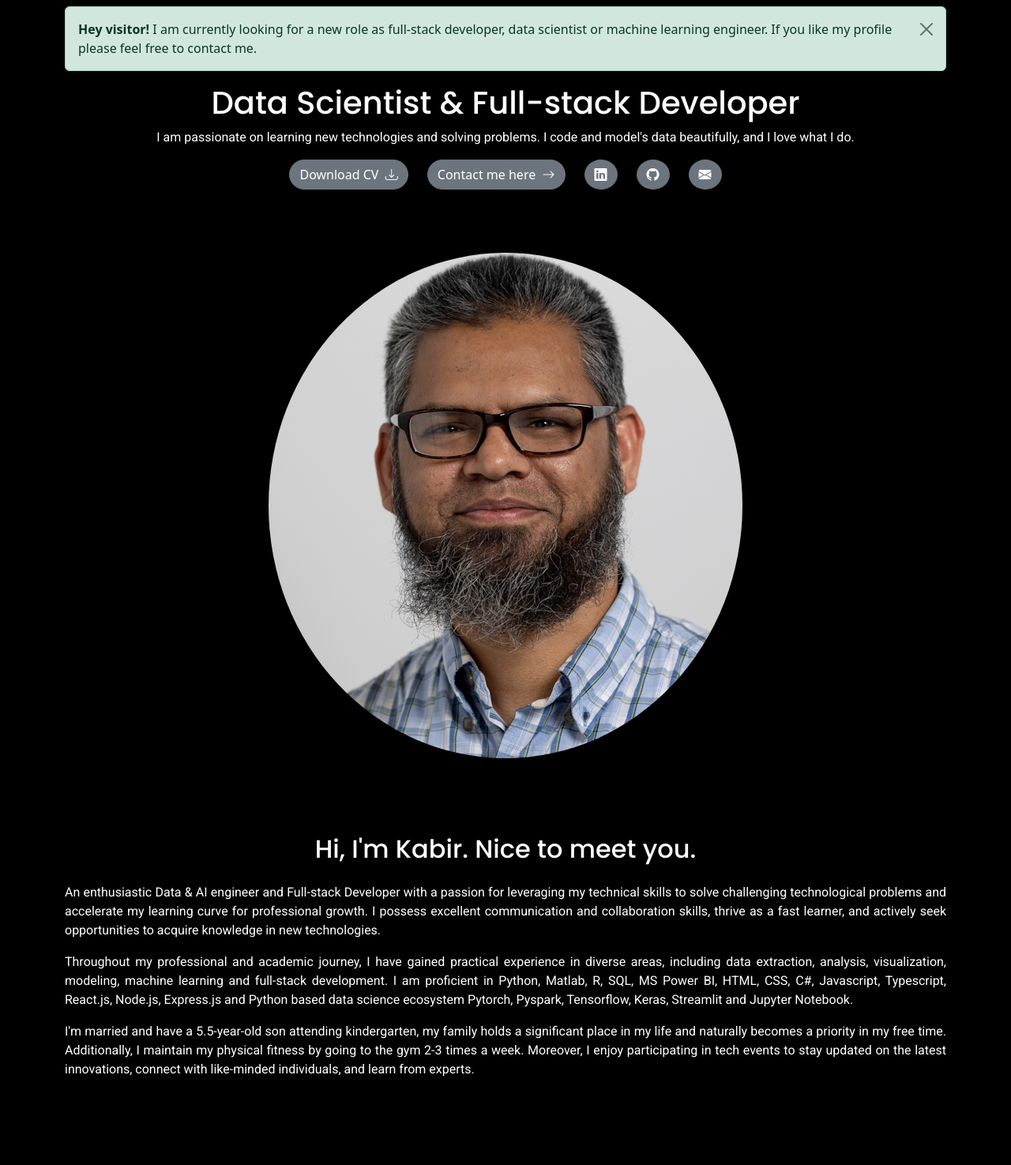
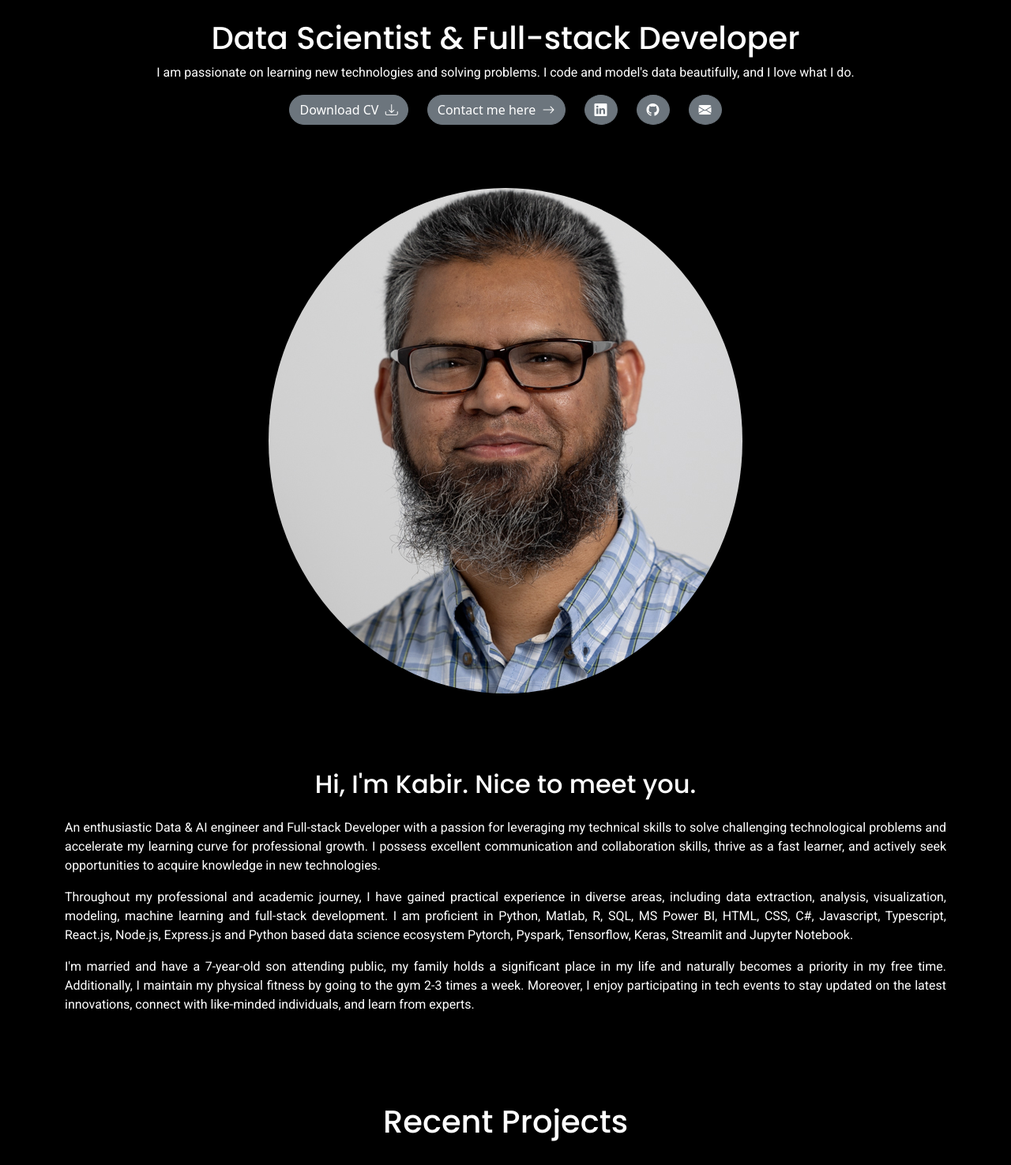
Before and after one commit to agkabir/portfolio, a Django app: page / in a window 1280 px wide. Shown: the part 56-1531 px from the top of the page at 79% size. Run offline with Django 3.2, Linux system fonts and the light colour scheme; data comes from the database, SQL or seed files in the repository; some libraries are stand-ins or nearby versions.

Commit message:
modified

```diff
--- a/portfolio/settings.py
+++ b/portfolio/settings.py
@@ -23,7 +23,8 @@ BASE_DIR = Path(__file__).resolve().parent.parent
 # See https://docs.djangoproject.com/en/3.2/howto/deployment/checklist/
 
 # SECURITY WARNING: keep the secret key used in production secret!
-SECRET_KEY = os.environ.get('SECRET_KEY')
+#SECRET_KEY = os.environ.get('SECRET_KEY')
+SECRET_KEY = 'django-insecure-_pn$a(t7&h5a2&d1xbgt=m=^)z$wh37ewp6w@#09@&$5xl7wkn'
 
 # SECURITY WARNING: don't run with debug turned on in production!
 DEBUG = True
--- a/portfolio/urls.py
+++ b/portfolio/urls.py
@@ -16,14 +16,14 @@ Including another URLconf
 from django.contrib import admin
 from django.urls import path, include
 from django.conf import settings
-from django.conf.urls import url
+from django.urls import re_path
 from django.conf.urls.static import static
 from django.views.static import serve
 
 urlpatterns = [
     path('admin/', admin.site.urls),
     path('', include("home.urls")),
-    url(r'^download/(?P<path>.*)$',serve,{'document_root':settings.MEDIA_ROOT})
+    re_path(r'^download/(?P<path>.*)$',serve,{'document_root':settings.MEDIA_ROOT})
 ]
 
 urlpatterns = urlpatterns + static(settings.MEDIA_URL, document_root = settings.MEDIA_ROOT)
--- a/requirements.txt
+++ b/requirements.txt
@@ -1,6 +1,6 @@
 asgiref==3.7.2
-Django==3.2.23
-Pillow==9.5.0
+Django>=4.0,<5.0
+Pillow==11.1.0
 python-dotenv==0.21.1
 pytz==2023.3.post1
 sqlparse==0.4.4
--- a/templates/home.html
+++ b/templates/home.html
@@ -82,6 +82,7 @@
         ></button>
       </div>
       {% else %}
+      <!--
       <div
         class="alert alert-success alert-dismissible fade show position-relative"
         role="alert"
@@ -95,7 +96,8 @@
           data-bs-dismiss="alert"
           aria-label="Close"
         ></button>
-      </div>
+      </div> -->
+      <div class="mb-3"></div>
       {% endif %}
     </div>
 
@@ -189,7 +191,7 @@
             Tensorflow, Keras, Streamlit and Jupyter Notebook.
           </p>
           <p>
-            I'm married and have a 5.5-year-old son attending kindergarten, my
+            I'm married and have a 7-year-old son attending public, my
             family holds a significant place in my life and naturally becomes a
             priority in my free time. Additionally, I maintain my physical
             fitness by going to the gym 2-3 times a week. Moreover, I enjoy
```
